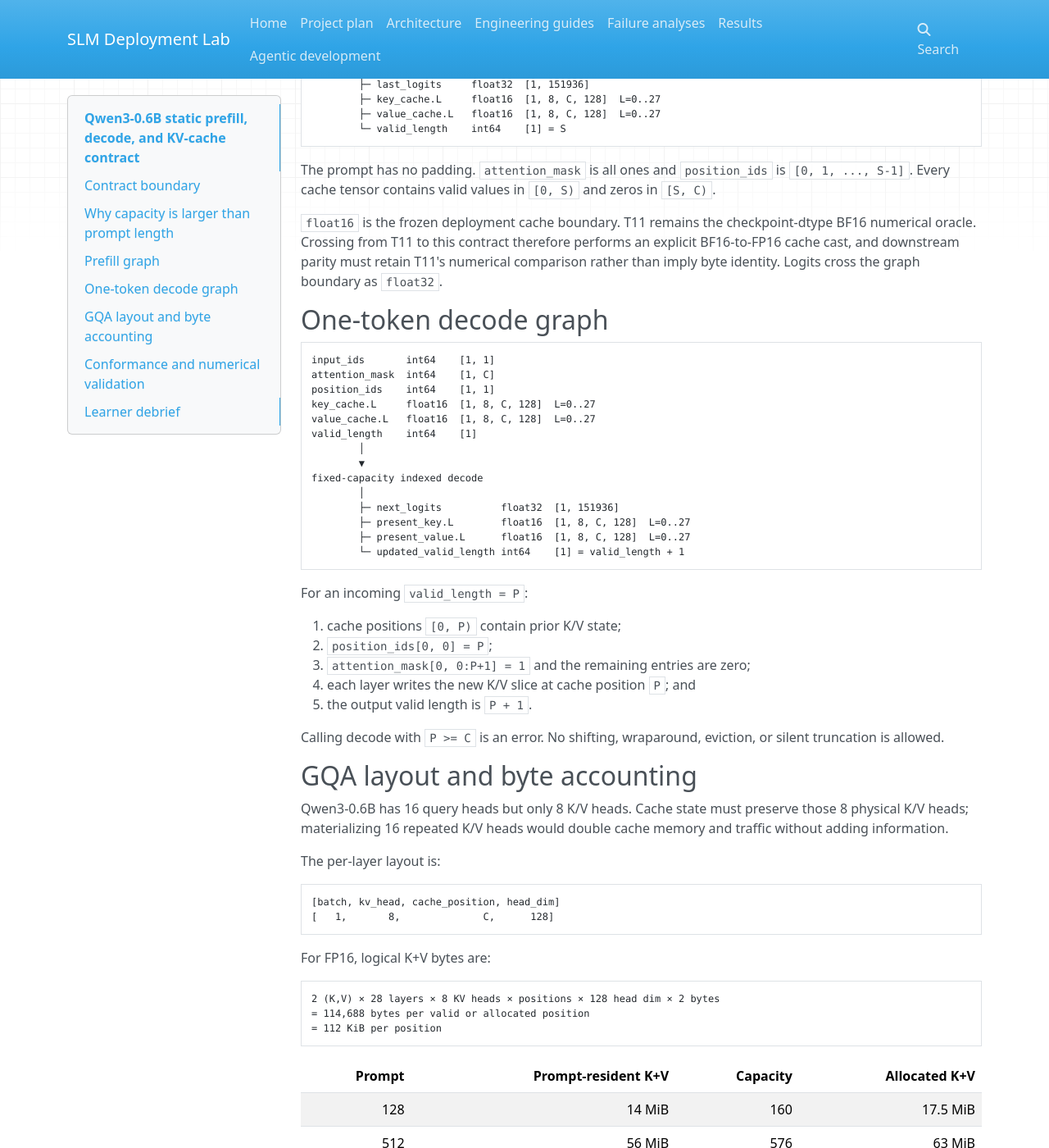
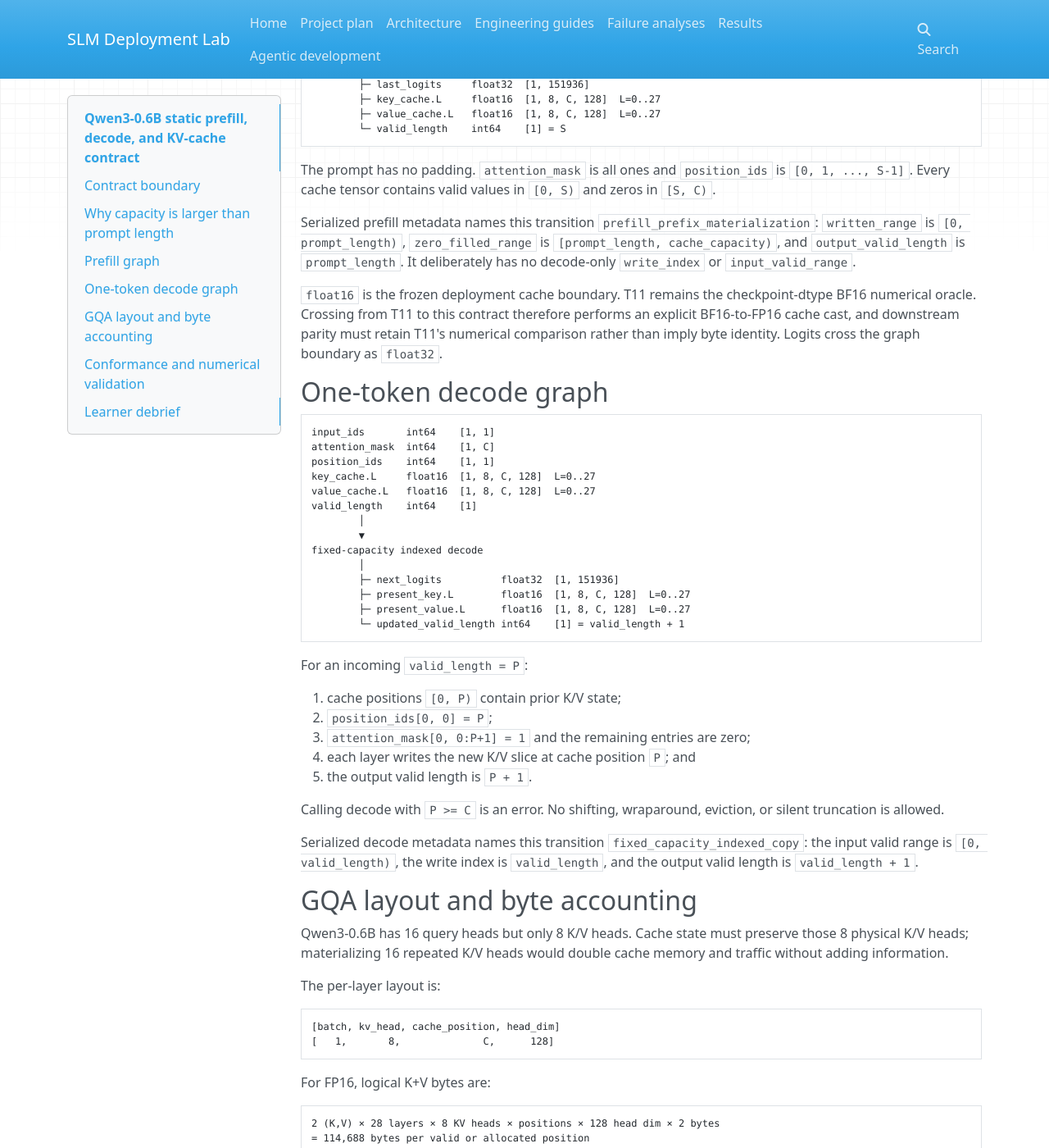
Before and after one commit to chayut-t/slm-deployment-lab, an MkDocs documentation site: the page built from docs/architecture/static-cache-contract.md, in a window 1280 px wide and 1400 px high, scrolled down 1166 px. Shown: the whole window at 82% size. Built offline with MkDocs 1.6.1, drawn with Linux system fonts in a browser that asks for light colours; nearby versions of some CDN libraries; some of the changed text lies outside the part shown.

Commit message:
Fix T12 prefill transition metadata

```diff
--- a/docs/architecture/static-cache-contract.md
+++ b/docs/architecture/static-cache-contract.md
@@ -59,6 +59,13 @@ The prompt has no padding. `attention_mask` is all ones and `position_ids` is
 `[0, 1, ..., S-1]`. Every cache tensor contains valid values in `[0, S)` and
 zeros in `[S, C)`.
 
+Serialized prefill metadata names this transition
+`prefill_prefix_materialization`: `written_range` is
+`[0, prompt_length)`, `zero_filled_range` is
+`[prompt_length, cache_capacity)`, and `output_valid_length` is
+`prompt_length`. It deliberately has no decode-only `write_index` or
+`input_valid_range`.
+
 `float16` is the frozen deployment cache boundary. T11 remains the
 checkpoint-dtype BF16 numerical oracle. Crossing from T11 to this contract
 therefore performs an explicit BF16-to-FP16 cache cast, and downstream parity
@@ -94,6 +101,11 @@ For an incoming `valid_length = P`:
 
 Calling decode with `P >= C` is an error. No shifting, wraparound, eviction, or
 silent truncation is allowed.
+
+Serialized decode metadata names this transition
+`fixed_capacity_indexed_copy`: the input valid range is
+`[0, valid_length)`, the write index is `valid_length`, and the output valid
+length is `valid_length + 1`.
 
 ## GQA layout and byte accounting
 
@@ -136,6 +148,10 @@ fixed FP16 buffers. `apply_decode_updates` clones those buffers, writes exactly
 one `[1, 8, 1, 128]` slice per layer, rejects overflow, and advances the valid
 length.
 
+Contract tests assert the complete graph-kind-specific serialized transition
+for both prefill and decode so a manifest cannot attach decode-only state
+fields to prefill again.
+
 The weightless PyTorch conformance test uses the same growing
 `past_key_values` protocol as T11. Across multiple decode steps it verifies:
 
```
Also changed, not shown: ai/plans/completed/T12-static-cache-contract.md (+7 -4 lines), ai/worklogs/2026-07-27-T12-static-cache-contract.md (+8 -2 lines), 2 other files.
